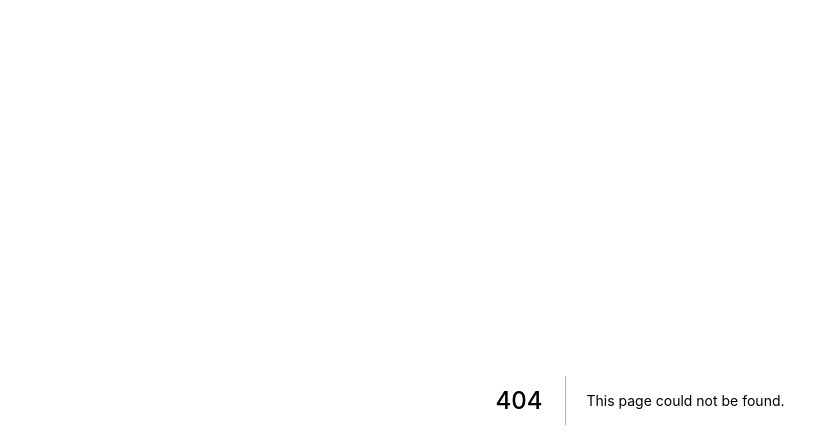
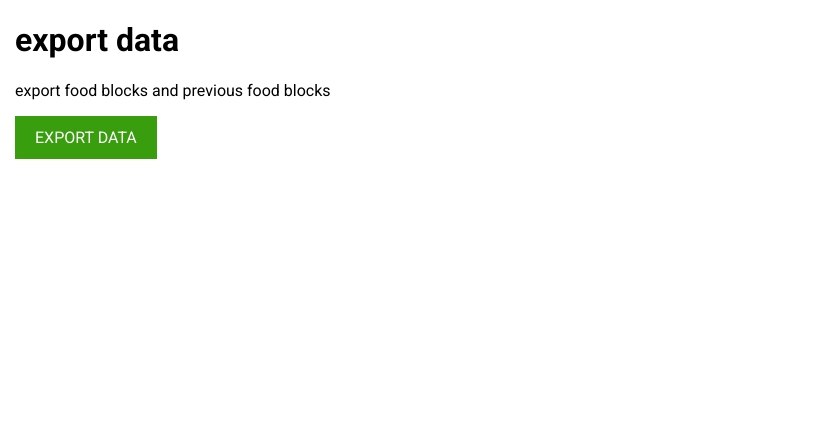
Before and after one commit to colorlessenergy/calorie-tracker, a Next.js app: page /settings/data/export-data in a window 1280 px wide. Before the commit this address had no page. Shown: the top 448 px of the page, without its empty margins (0-832 px from the left). Built offline with nearby package versions, Linux system fonts and the light colour scheme.

Commit message:
create export data page and move functionality from calendar page to export data page

```diff
--- /dev/null
+++ b/pages/settings/data/export-data.js
@@ -0,0 +1,38 @@
+export default function ExportData () {
+    const exportData = () => {
+        const foodBlocks = localStorage.getItem('foodBlocks');
+        const previousFoodBlocks = localStorage.getItem('previousFoodBlocks');
+        const data = {
+            foodBlocks: foodBlocks,
+            previousFoodBlocks: previousFoodBlocks
+        }
+
+        const filename = 'calorie-tracker-data.json';
+        const JSONString = JSON.stringify(data);
+        let anchorElement = document.createElement('a');
+        anchorElement.setAttribute('href', 'data:text/plain;charset=utf-8,' + encodeURIComponent(JSONString));
+        anchorElement.setAttribute('download', filename);
+        anchorElement.style.display = 'none';
+        document.body.appendChild(anchorElement);
+        anchorElement.click();
+        document.body.removeChild(anchorElement);
+    }
+
+    return (
+        <div className="container">
+            <div className="mx-15">
+                <h1>
+                    export data
+                </h1>
+
+                <p>
+                    export food blocks and previous food blocks
+                </p>
+
+                <button
+                    onClick={ exportData }
+                    className="button button-green">export data</button>
+            </div>
+        </div>
+    );
+}
```
Also changed, not shown: pages/index.js (+0 -21 lines).
